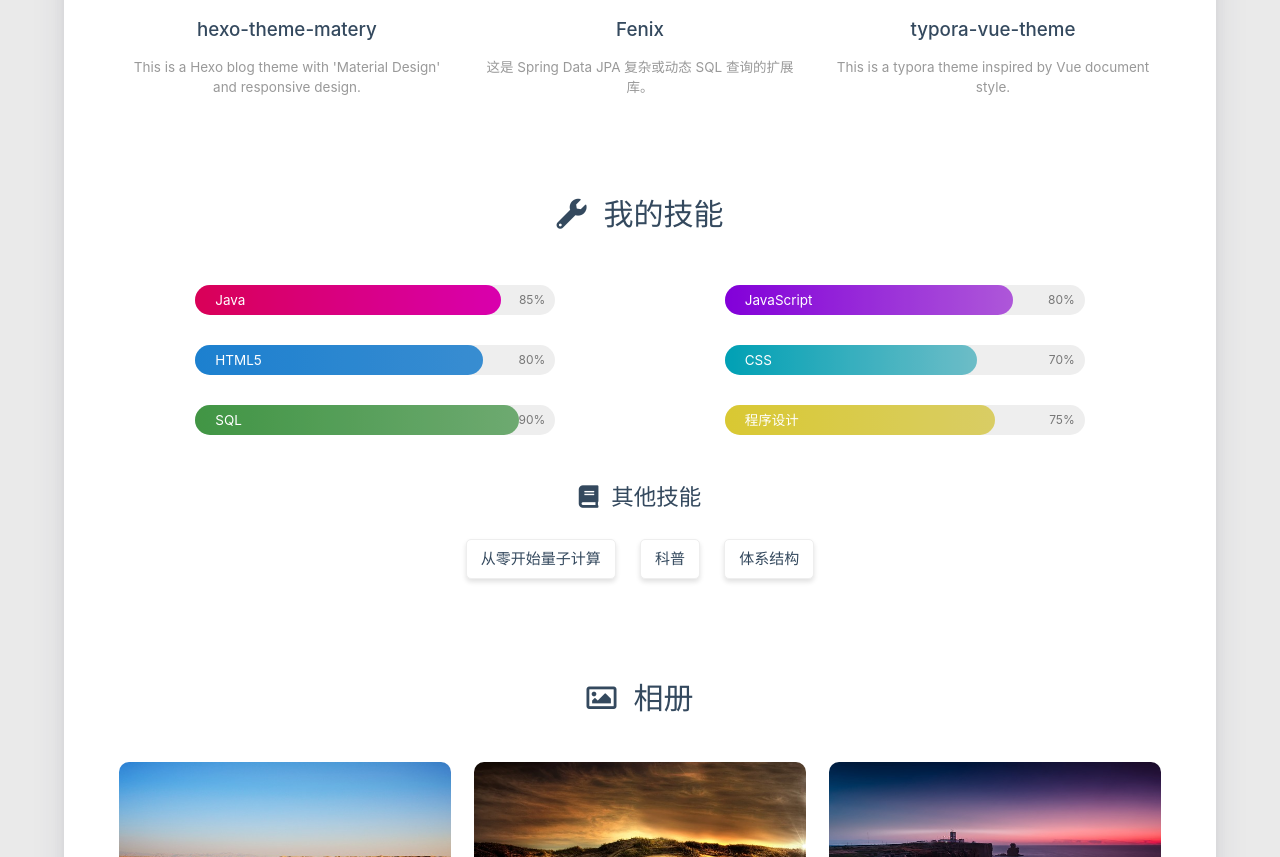
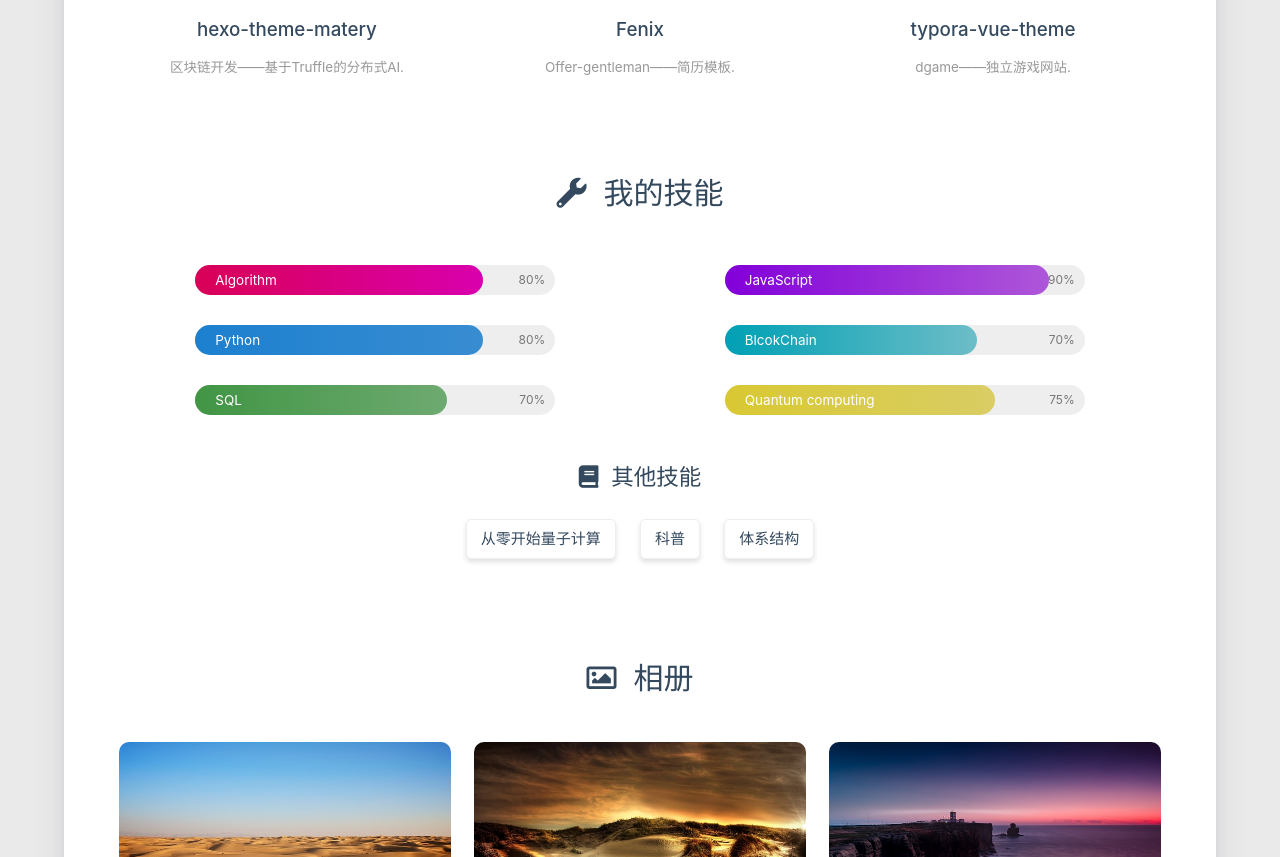
Before and after one commit to regaliastar/regaliastar.github.io, a plain HTML site: page about/index.html in a window 1280 px wide. Shown: the part 1551-2408 px from the top of the page. Drawn offline with nearby package versions, Linux system fonts and the light colour scheme; some packages are replaced by stand-ins of ours; a script that the page names is missing.

Commit message:
Site updated: 2020-10-22 14:19:22

```diff
--- a/about/index.html
+++ b/about/index.html
@@ -29,9 +29,9 @@
 
     <script src="/libs/jquery/jquery.min.js"></script>
 
-<meta name="generator" content="Hexo 5.2.0"><link rel="alternate" href="/atom.xml" title="Mumu" type="application/atom+xml">
-
+<meta name="generator" content="Hexo 5.2.0">
 <style>.github-emoji { position: relative; display: inline-block; width: 1.2em; min-height: 1.2em; overflow: hidden; vertical-align: top; color: transparent; }  .github-emoji > span { position: relative; z-index: 10; }  .github-emoji img, .github-emoji .fancybox { margin: 0 !important; padding: 0 !important; border: none !important; outline: none !important; text-decoration: none !important; user-select: none !important; cursor: auto !important; }  .github-emoji img { height: 1.2em !important; width: 1.2em !important; position: absolute !important; left: 50% !important; top: 50% !important; transform: translate(-50%, -50%) !important; user-select: none !important; cursor: auto !important; } .github-emoji-fallback { color: inherit; } .github-emoji-fallback img { opacity: 0 !important; }</style>
+<link rel="alternate" href="/atom.xml" title="Mumu" type="application/atom+xml">
 <link rel="stylesheet" href="/css/prism-tomorrow.css" type="text/css"></head>
 
 
@@ -623,40 +623,40 @@
 
         <div class="col s12 m6 l4" data-aos="fade-up">
             <div class="info center-align">
-                <a href="http://github.com/blinkfox/hexo-theme-matery" class="icon"
+                <a href="https://github.com/regaliastar/ethereum-dev" class="icon"
                    style="background: linear-gradient(to bottom right, #66BB6A 0%, #81C784 100%)" target="_blank">
                     <i class="fas fa-file-alt"></i>
                 </a>
                 <div class="info-title">
-                    <a href="http://github.com/blinkfox/hexo-theme-matery" target="_blank">hexo-theme-matery</a>
+                    <a href="https://github.com/regaliastar/ethereum-dev" target="_blank">hexo-theme-matery</a>
                 </div>
-                <div class="info-desc">This is a Hexo blog theme with &#39;Material Design&#39; and responsive design.</div>
+                <div class="info-desc">区块链开发——基于Truffle的分布式AI.</div>
             </div>
         </div>
 
         <div class="col s12 m6 l4" data-aos="fade-up">
             <div class="info center-align">
-                <a href="https://github.com/blinkfox/fenix" class="icon"
+                <a href="https://github.com/HollyTeam/Offer-gentleman" class="icon"
                    style="background: linear-gradient(to bottom right, #F06292 0%, #EF5350 100%)" target="_blank">
                     <i class="fas fa-database"></i>
                 </a>
                 <div class="info-title">
-                    <a href="https://github.com/blinkfox/fenix" target="_blank">Fenix</a>
+                    <a href="https://github.com/HollyTeam/Offer-gentleman" target="_blank">Fenix</a>
                 </div>
-                <div class="info-desc">这是 Spring Data JPA 复杂或动态 SQL 查询的扩展库。</div>
+                <div class="info-desc">Offer-gentleman——简历模板.</div>
             </div>
         </div>
 
         <div class="col s12 m6 l4" data-aos="fade-up">
             <div class="info center-align">
-                <a href="https://github.com/blinkfox/typora-vue-theme" class="icon"
+                <a href="https://github.com/regaliastar/dgame" class="icon"
                    style="background: linear-gradient(to bottom right, #29B6F6 0%, #1E88E5 100%)" target="_blank">
                     <i class="fas fa-file-alt"></i>
                 </a>
                 <div class="info-title">
-                    <a href="https://github.com/blinkfox/typora-vue-theme" target="_blank">typora-vue-theme</a>
+                    <a href="https://github.com/regaliastar/dgame" target="_blank">typora-vue-theme</a>
                 </div>
-                <div class="info-desc">This is a typora theme inspired by Vue document style.</div>
+                <div class="info-desc">dgame——独立游戏网站.</div>
             </div>
         </div>
 
@@ -679,19 +679,8 @@
         <div class="col s12 m6 l6" data-aos="fade-up">
             <div class="skillbar">
                 <div class="skillbar-title"
-                     style="background: linear-gradient(to right, #FF0066 0%, #FF00CC 100%); width: 85%">
-                    <span>Java</span>
-                </div>
-                <div class="skill-bar-percent">85%</div>
-            </div>
-        </div>
-
-
-        <div class="col s12 m6 l6" data-aos="fade-up">
-            <div class="skillbar">
-                <div class="skillbar-title"
-                     style="background: linear-gradient(to right, #9900FF 0%, #CC66FF 100%); width: 80%">
-                    <span>JavaScript</span>
+                     style="background: linear-gradient(to right, #FF0066 0%, #FF00CC 100%); width: 80%">
+                    <span>Algorithm</span>
                 </div>
                 <div class="skill-bar-percent">80%</div>
             </div>
@@ -701,8 +690,19 @@
         <div class="col s12 m6 l6" data-aos="fade-up">
             <div class="skillbar">
                 <div class="skillbar-title"
+                     style="background: linear-gradient(to right, #9900FF 0%, #CC66FF 100%); width: 90%">
+                    <span>JavaScript</span>
+                </div>
+                <div class="skill-bar-percent">90%</div>
+            </div>
+        </div>
+
+
+        <div class="col s12 m6 l6" data-aos="fade-up">
+            <div class="skillbar">
+                <div class="skillbar-title"
                      style="background: linear-gradient(to right, #2196F3 0%, #42A5F5 100%); width: 80%">
-                    <span>HTML5</span>
+                    <span>Python</span>
                 </div>
                 <div class="skill-bar-percent">80%</div>
             </div>
@@ -713,7 +713,7 @@
             <div class="skillbar">
                 <div class="skillbar-title"
                      style="background: linear-gradient(to right, #00BCD4 0%, #80DEEA 100%); width: 70%">
-                    <span>CSS</span>
+                    <span>BlcokChain</span>
                 </div>
                 <div class="skill-bar-percent">70%</div>
             </div>
@@ -723,10 +723,10 @@
         <div class="col s12 m6 l6" data-aos="fade-up">
             <div class="skillbar">
                 <div class="skillbar-title"
-                     style="background: linear-gradient(to right, #4CAF50 0%, #81C784 100%); width: 90%">
+                     style="background: linear-gradient(to right, #4CAF50 0%, #81C784 100%); width: 70%">
                     <span>SQL</span>
                 </div>
-                <div class="skill-bar-percent">90%</div>
+                <div class="skill-bar-percent">70%</div>
             </div>
         </div>
 
@@ -735,7 +735,7 @@
             <div class="skillbar">
                 <div class="skillbar-title"
                      style="background: linear-gradient(to right, #FFEB3B 0%, #FFF176 100%); width: 75%">
-                    <span>程序设计</span>
+                    <span>Quantum computing</span>
                 </div>
                 <div class="skill-bar-percent">75%</div>
             </div>
```
Also changed, not shown: 2020/10/21/qc-1/index.html (+2 -2 lines), 404.html (+2 -2 lines), archives/2020/10/index.html (+2 -2 lines), archives/2020/index.html (+2 -2 lines), archives/index.html (+2 -2 lines), categories/index.html (+2 -2 lines), categories/量子计算/index.html (+2 -2 lines), contact/index.html (+2 -2 lines), index.html (+2 -2 lines), tags/index.html (+2 -2 lines), tags/从零开始量子计算/index.html (+2 -2 lines), tags/体系结构/index.html (+2 -2 lines), tags/科普/index.html (+2 -2 lines).
